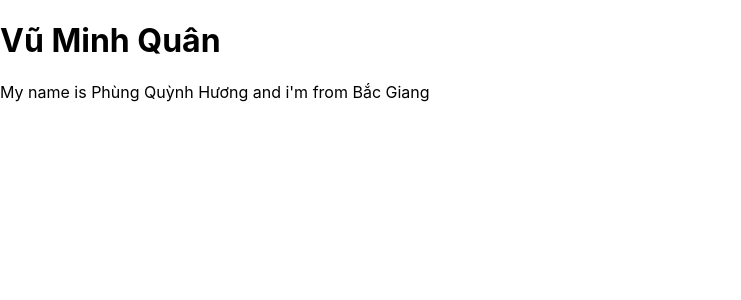
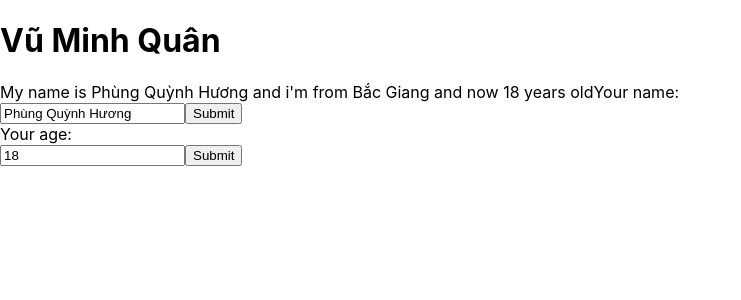
Before and after one commit to VuMinhQuanDev/learn-reactapp-ui, a React (Create React App) app: page / in a window 1280 px wide. Shown: the top 300 px of the page, without its empty margins (0-741 px from the left). Built offline with nearby package versions, Linux system fonts and the light colour scheme.

Commit message:
nesting component

```diff
--- a/src/components/MyComponent.js
+++ b/src/components/MyComponent.js
@@ -1,16 +1,12 @@
 import React from "react";
+import UserInfor from "./UserInfor";
 
 class MyComponent extends React.Component {
-    //JSX
-    state = {
-        name: 'Phùng Quỳnh Hương',
-        address: 'Bắc Giang',
-        age: 20
-    }
+
     render() {
         return (
             <div>
-                My name is {this.state.name} and i'm from {this.state.address}
+                <UserInfor />
             </div>
         );
     }
--- /dev/null
+++ b/src/components/UserInfor.js
@@ -0,0 +1,71 @@
+import React from "react";
+
+class UserInfor extends React.Component {
+    state = {
+        name: 'Phùng Quỳnh Hương',
+        address: 'Bắc Giang',
+        age: 18
+    }
+    //JSX
+    // handleClick = (event) => {
+    //     console.log(`My name is ${this.state.name}`);
+    //     // console.log(event.target);
+    //     // console.log("My name is", this.state.name);
+    //     //Merge state chỉ có trong react class component
+    //     //Thay đổi trạng thái của state
+    //     this.setState({
+    //         name:'Phùng Quỳnh Hương',
+    //         address:'Bắc Giang',
+    //         age: Math.floor((Math.random()*100)+1)
+    //     })
+    // }
+    // handleOnMouseOver = (event) => {
+    //     // console.log(event.pageY);
+    //     console.log(">>>hover me my btn");
+
+    // }
+
+    handleOnChangeInput = (event) => {
+        this.setState({
+            name: event.target.value
+        })
+    }
+    handleOnChangeAge = (event) => {
+        this.setState({
+            age: event.target.value
+        })
+    }
+    handleOnSubmit = (event) => {
+        event.preventDefault();
+        console.log(this.state);
+    }
+    render() {
+        return (
+            <div>My name is {this.state.name} and i'm from {this.state.address} and now {this.state.age} years old
+                {/* <button onMouseOver={this.handleOnMouseOver} >Hover me</button> */}
+                {/* <button onClick={this.handleClick} >Click me</button> */}
+                <label>Your name: </label>
+                <form onSubmit={(event) => this.handleOnSubmit(event)} >
+                    <input
+                        value={this.state.name}
+                        type="text"
+                        onChange={(event) => { this.handleOnChangeInput(event) }}
+                    />
+                    <button>Submit</button>
+                </form>
+                <label>Your age: </label>
+                <form onSubmit={(event) => this.handleOnSubmit(event)} >
+                    <input
+                        value={this.state.age}
+                        type="text"
+                        onChange={(event) => { this.handleOnChangeAge(event) }}
+                    />
+                    <button>Submit</button>
+                </form></div>
+        )
+    }
+
+
+}
+
+export default UserInfor;
```
Also changed, not shown: src/App.js (+5 -5 lines).
